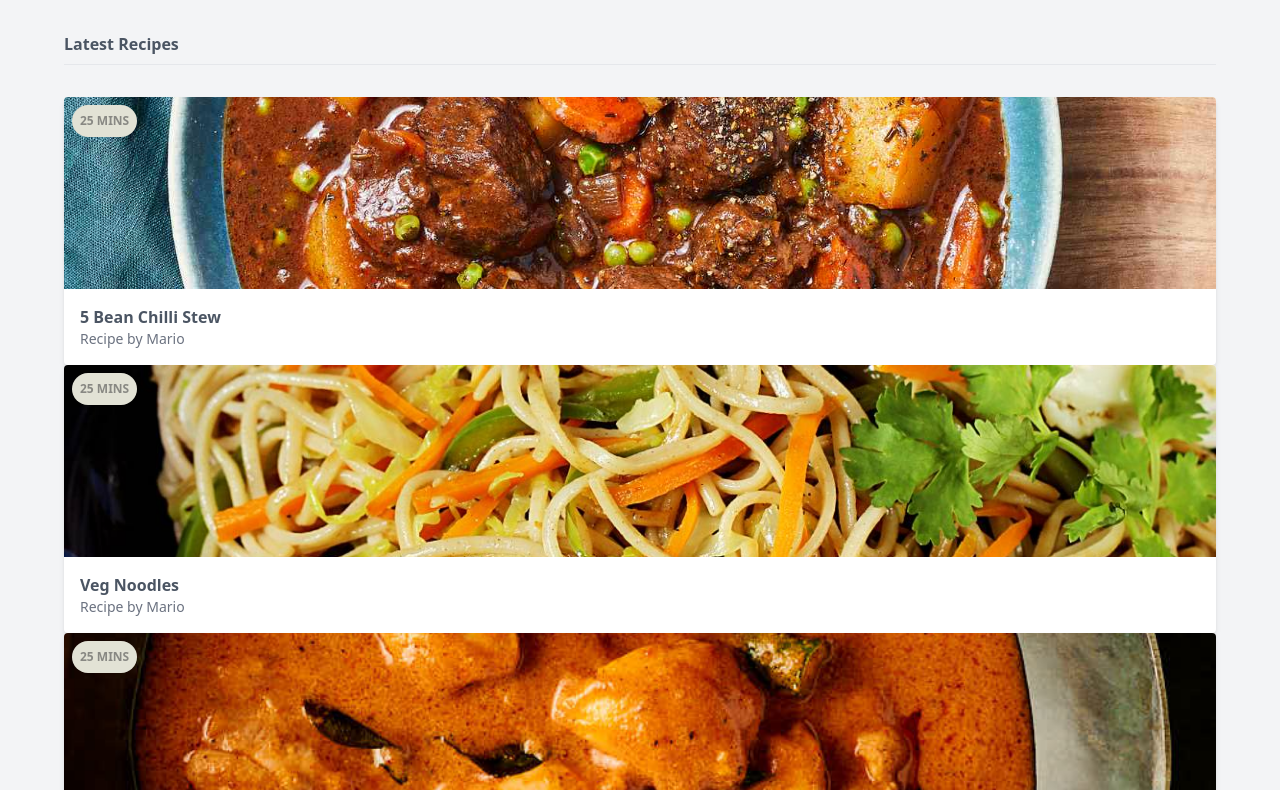
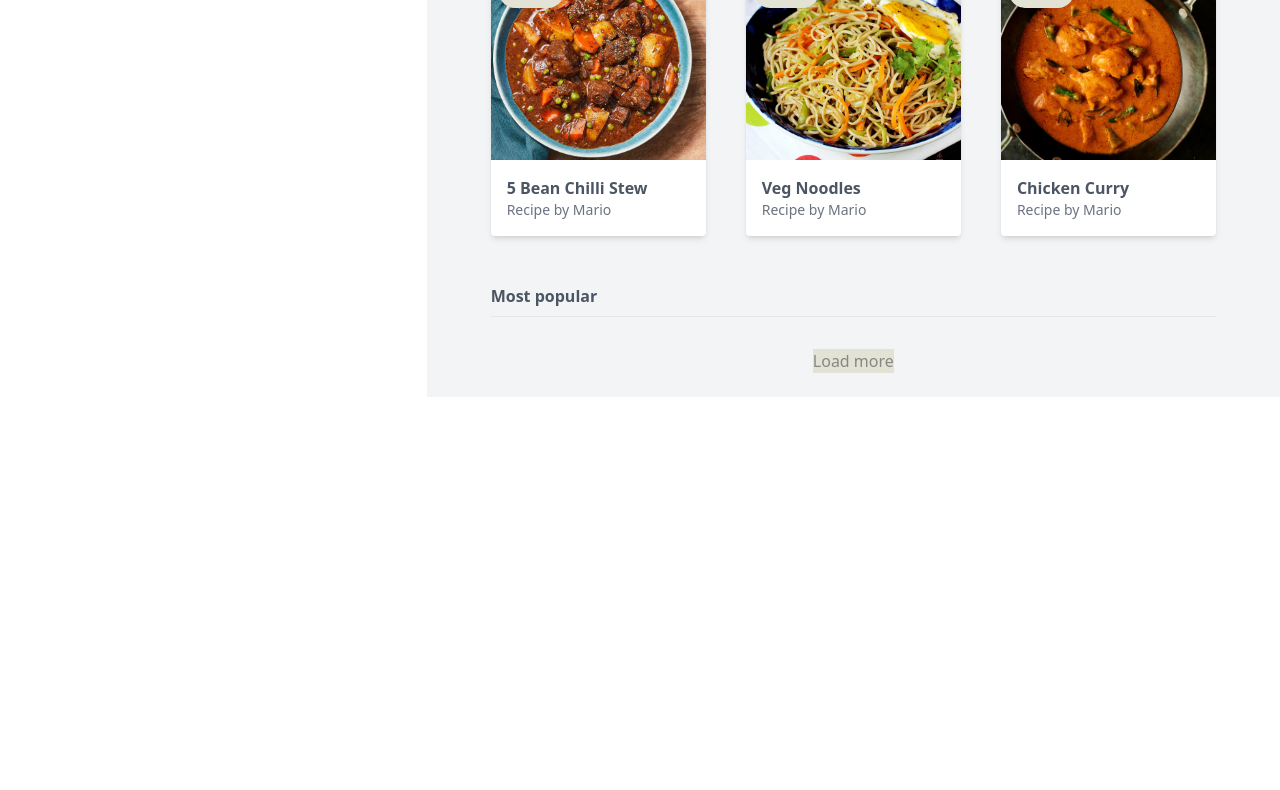
Before and after one commit to RedMoon1177/TailwindCSS-NinjaFood, a website: page public/index.html in a window 1280 px wide. Shown: the part 285-1075 px from the top of the page. After the commit the page ends 800 px from the top, so only its background shows below. Drawn offline with Linux system fonts and the light colour scheme; a web font is replaced by a local one.

Commit message:
completed #12 - Grids

```diff
--- a/public/index.html
+++ b/public/index.html
@@ -7,9 +7,9 @@
     <link rel="stylesheet" href="styles.css" />
   </head>
   <body class="text-gray-600">
-    <div>
+    <div class="grid md:grid-cols-3">
       <!--content wrapper-->
-      <div>
+      <div class="md:col-span-1">
         <nav>
           <div>
             <h1 class="font-bold uppercase p-4 border-b border-gray-100">
@@ -37,7 +37,7 @@
       </div>
       <!--end nav-->
 
-      <main class="px-16 py-6 bg-gray-100">
+      <main class="px-16 py-6 bg-gray-100 md:col-span-2">
         <div class="flex justify-center md:justify-end">
           <a href="#" class="text-primary">Log in</a>
           <a href="#" class="text-primary ml-2">Sign up</a>
@@ -53,7 +53,7 @@
             Latest Recipes
           </h4>
 
-          <div class="mt-8">
+          <div class="mt-8 grid lg:grid-cols-3 gap-10">
             <!--cards do here-->
             <div class="card">
               <img
```
Also changed, not shown: public/styles.css.
